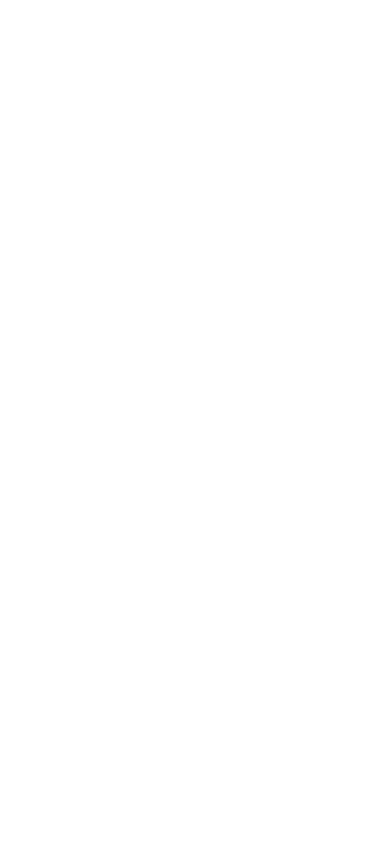
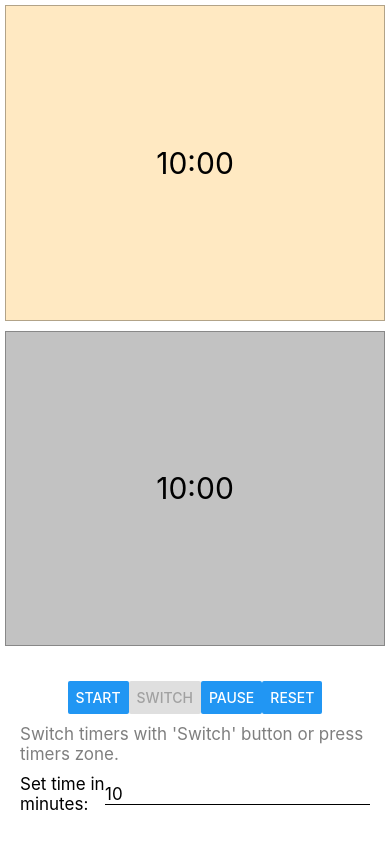
Before and after one commit to hopeNadia/ChessClock, a React Native app: screen / in a window 390 px wide. Built offline with nearby package versions, Linux system fonts and the light colour scheme.

Commit message:
Working chess clock

```diff
--- a/App.js
+++ b/App.js
@@ -1,8 +1,17 @@
 import React from 'react';
-import {SafeAreaView} from 'react-native';
+import {SafeAreaView, StyleSheet} from 'react-native';
+import CheccClock from './src/chessClock';
 
 const App = () => {
-  return <SafeAreaView />;
+  return (
+    <SafeAreaView style={styles.container}>
+      <CheccClock />
+    </SafeAreaView>
+  );
 };
 
+const styles = StyleSheet.create({
+  container: {flex: 1}
+});
+
 export default App;
--- /dev/null
+++ b/src/chessClock/chessClockComponent.tsx
@@ -0,0 +1,82 @@
+import React from 'react';
+import {StyleSheet, Text, TextInput, View, Button, TouchableOpacity} from 'react-native';
+
+type Props = {
+  children: React.ReactNode;
+  playMinutes: number;
+  startDisabled: boolean;
+  switchDisabled: boolean;
+  changeTime: (text: string) => void;
+  start: () => void;
+  reset: () => void;
+  pause: () => void;
+  changeClock: () => void;
+};
+const CheccClockComponent = ({
+  children,
+  playMinutes,
+  startDisabled,
+  switchDisabled,
+  changeTime,
+  start,
+  reset,
+  pause,
+  changeClock
+}: Props) => {
+  return (
+    <View style={styles.container}>
+      <TouchableOpacity style={styles.container} onPress={() => changeClock()}>
+        {children}
+      </TouchableOpacity>
+      <View style={styles.controlsContainer}>
+        <View style={styles.contentContainer}>
+          <Button title={'Start'} onPress={() => start()} disabled={startDisabled} />
+          <Button title={'Switch'} onPress={() => changeClock()} disabled={switchDisabled} />
+          <Button title={'Pause'} onPress={() => pause()} />
+          <Button title={'Reset'} onPress={() => reset()} />
+        </View>
+
+        <Text style={styles.switchText}>Switch timers with 'Switch' button or press timers zone.</Text>
+
+        <View style={styles.contentContainer}>
+          <Text style={styles.timerText}>Set time in minutes: </Text>
+          <TextInput
+            value={playMinutes.toString()}
+            onChangeText={changeTime}
+            placeholder={'Timer minutes'}
+            keyboardType="numeric"
+            style={styles.setTimeInput}
+          />
+        </View>
+      </View>
+    </View>
+  );
+};
+
+const styles = StyleSheet.create({
+  container: {
+    flex: 1
+  },
+  controlsContainer: {
+    padding: 20
+  },
+  contentContainer: {
+    flexDirection: 'row',
+    alignItems: 'center',
+    justifyContent: 'center',
+    marginVertical: 10
+  },
+  switchText: {
+    fontSize: 17,
+    color: 'rgba(0,0,0,0.5)'
+  },
+  timerText: {
+    fontSize: 17
+  },
+  setTimeInput: {
+    flex: 1,
+    fontSize: 17,
+    borderBottomWidth: 1
+  }
+});
+export default CheccClockComponent;
--- /dev/null
+++ b/src/chessClock/chessClockContainer.tsx
@@ -0,0 +1,83 @@
+import React, {useState, useRef} from 'react';
+import CheccClockComponent from './chessClockComponent';
+
+import {Timer, useTimer} from '../timer';
+
+const CheccClockContainer = () => {
+  let currentTimerIndex = useRef<number>(0);
+  const [isPaused, setIsPaused] = useState<boolean>(false);
+  const [isStarted, setIsStarted] = useState<boolean>(false);
+  const [playMinutes, setPlayMinutes] = useState<number>(10);
+
+  const {timeText: timeText1, start: start1, pause: pause1, reset: reset1} = useTimer(playMinutes);
+  const {timeText: timeText2, start: start2, pause: pause2, reset: reset2} = useTimer(playMinutes);
+
+  const startClock = () => {
+    if (isStarted && isPaused) {
+      if (currentTimerIndex.current === 0) {
+        start1();
+      } else {
+        start2();
+      }
+    } else if (!isStarted) {
+      currentTimerIndex.current = 0;
+      start1();
+      setIsStarted(true);
+    }
+    setIsPaused(false);
+  };
+
+  const onChangeClock = () => {
+    if (isStarted) {
+      setIsPaused(false);
+
+      if (currentTimerIndex.current === 0) {
+        pause1();
+        start2();
+        currentTimerIndex.current = 1;
+      } else {
+        pause2();
+        start1();
+        currentTimerIndex.current = 0;
+      }
+    }
+  };
+
+  const pauseClock = () => {
+    setIsPaused(true);
+    pause1();
+    pause2();
+  };
+
+  const resetClock = () => {
+    reset1();
+    reset2();
+    setIsStarted(false);
+  };
+
+  const changeTime = (text: string) => {
+    if (isStarted) {
+      resetClock();
+    }
+
+    const playMinutesNumber = text ? parseInt(text) : 0;
+    setPlayMinutes(playMinutesNumber);
+  };
+
+  return (
+    <CheccClockComponent
+      playMinutes={playMinutes}
+      changeTime={changeTime}
+      start={startClock}
+      pause={pauseClock}
+      reset={resetClock}
+      changeClock={onChangeClock}
+      startDisabled={isStarted && !isPaused}
+      switchDisabled={!isStarted}>
+      <Timer time={timeText1} isTimeRunning={currentTimerIndex.current === 0} />
+      <Timer time={timeText2} isTimeRunning={currentTimerIndex.current === 1} />
+    </CheccClockComponent>
+  );
+};
+
+export default CheccClockContainer;
--- /dev/null
+++ b/src/chessClock/index.ts
@@ -0,0 +1,3 @@
+import ChessClock from './chessClockContainer';
+
+export default ChessClock;
```
